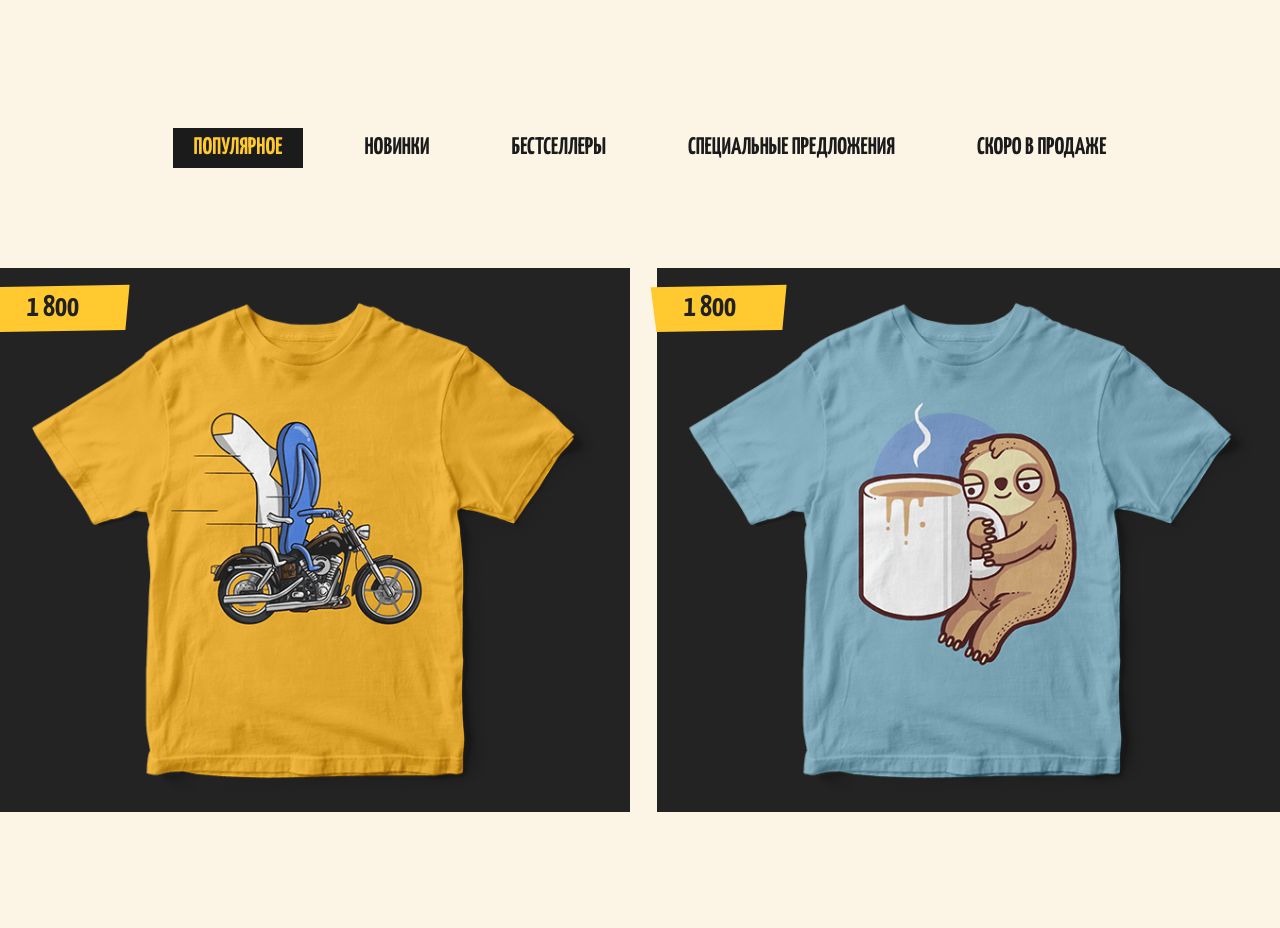
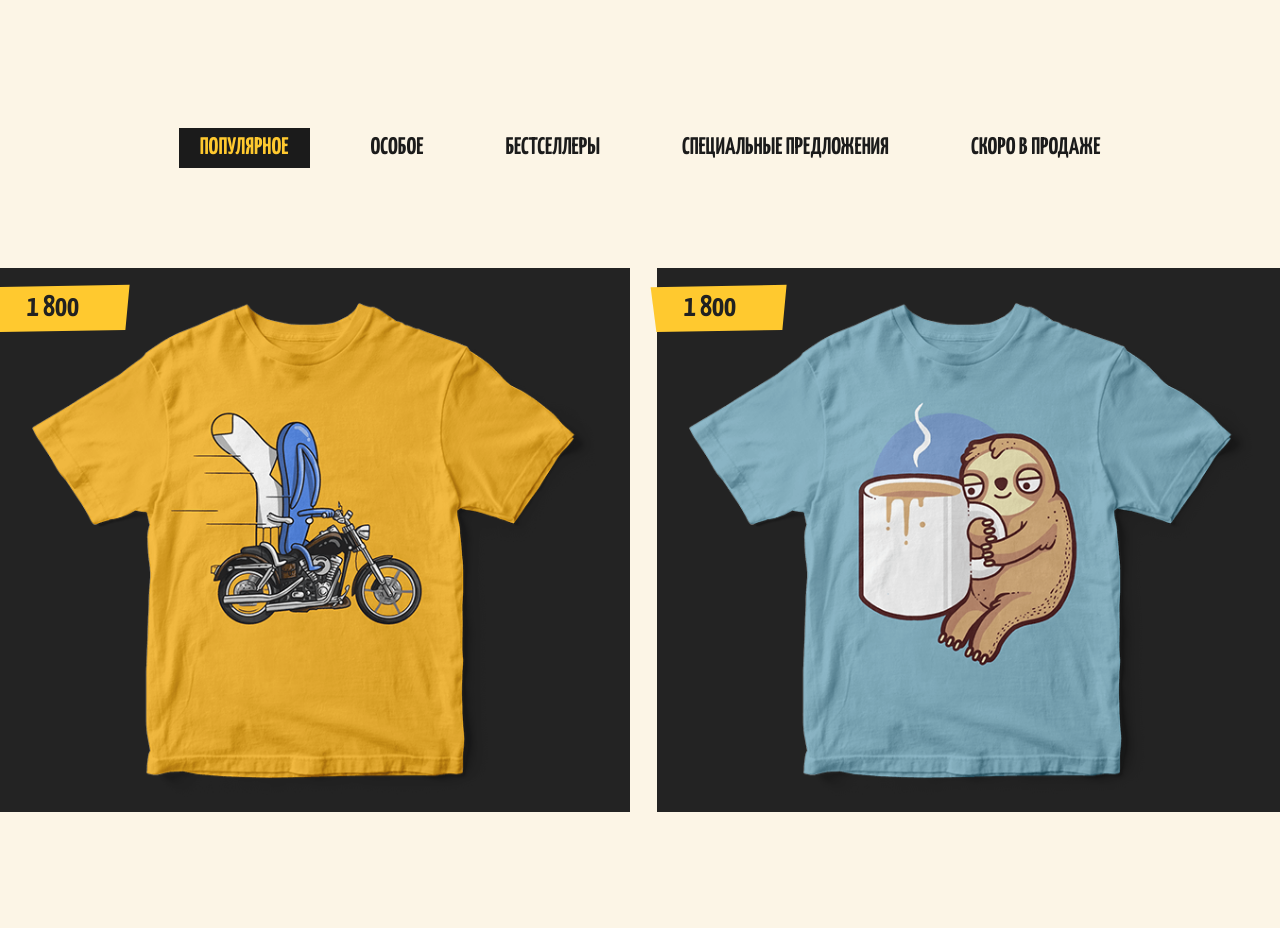
Before and after one commit to igrok2021/lost-shirt, a plain HTML site: page index.html in a window 1280 px wide. Shown: the part 802-1730 px from the top of the page. Drawn offline with nearby package versions, Linux system fonts and the light colour scheme.

Commit message:
new filter changed

```diff
--- a/index.html
+++ b/index.html
@@ -106,7 +106,7 @@
                 </li>
                 <li class="filter__item">
                     <a href="#" data-filter='new' class="filter__link">
-                        Новинки
+                        Особое
                     </a>
                 </li>
                 <li class="filter__item">
```
